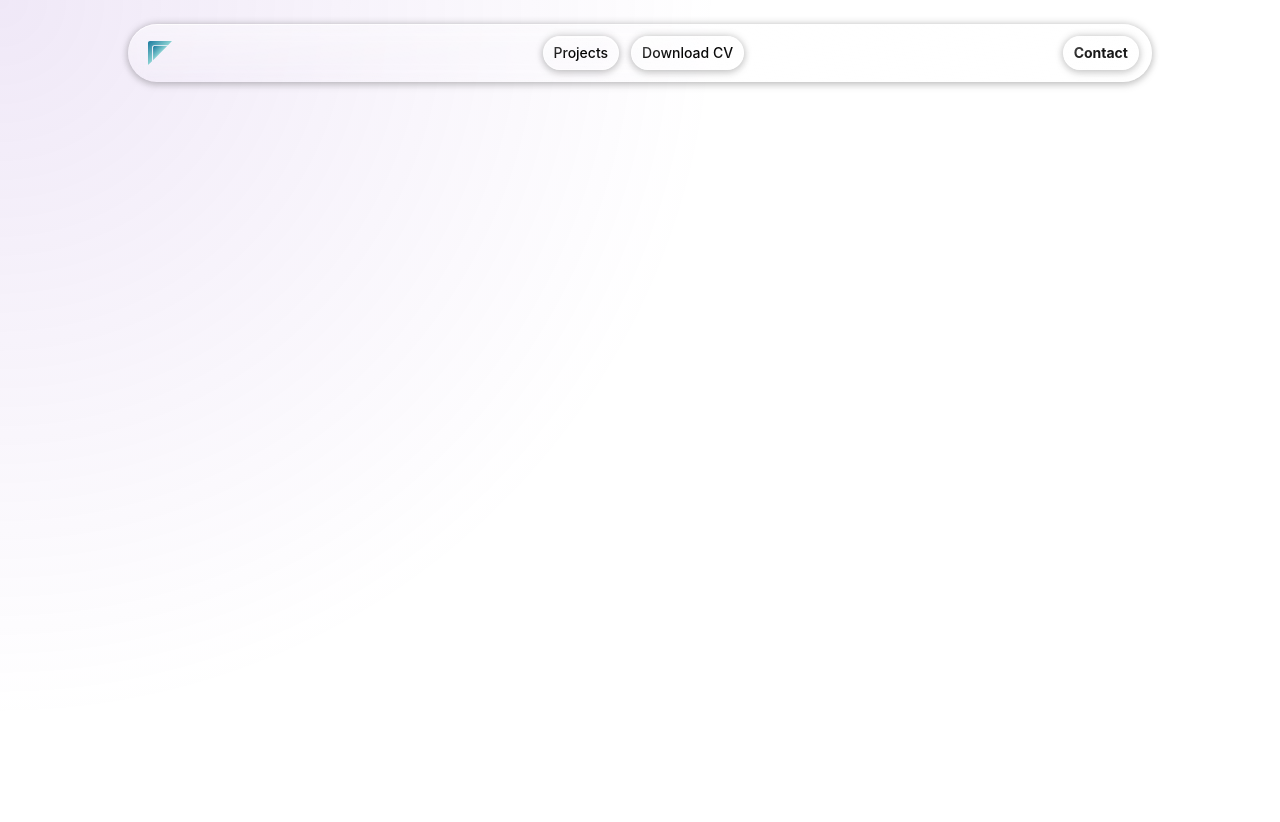
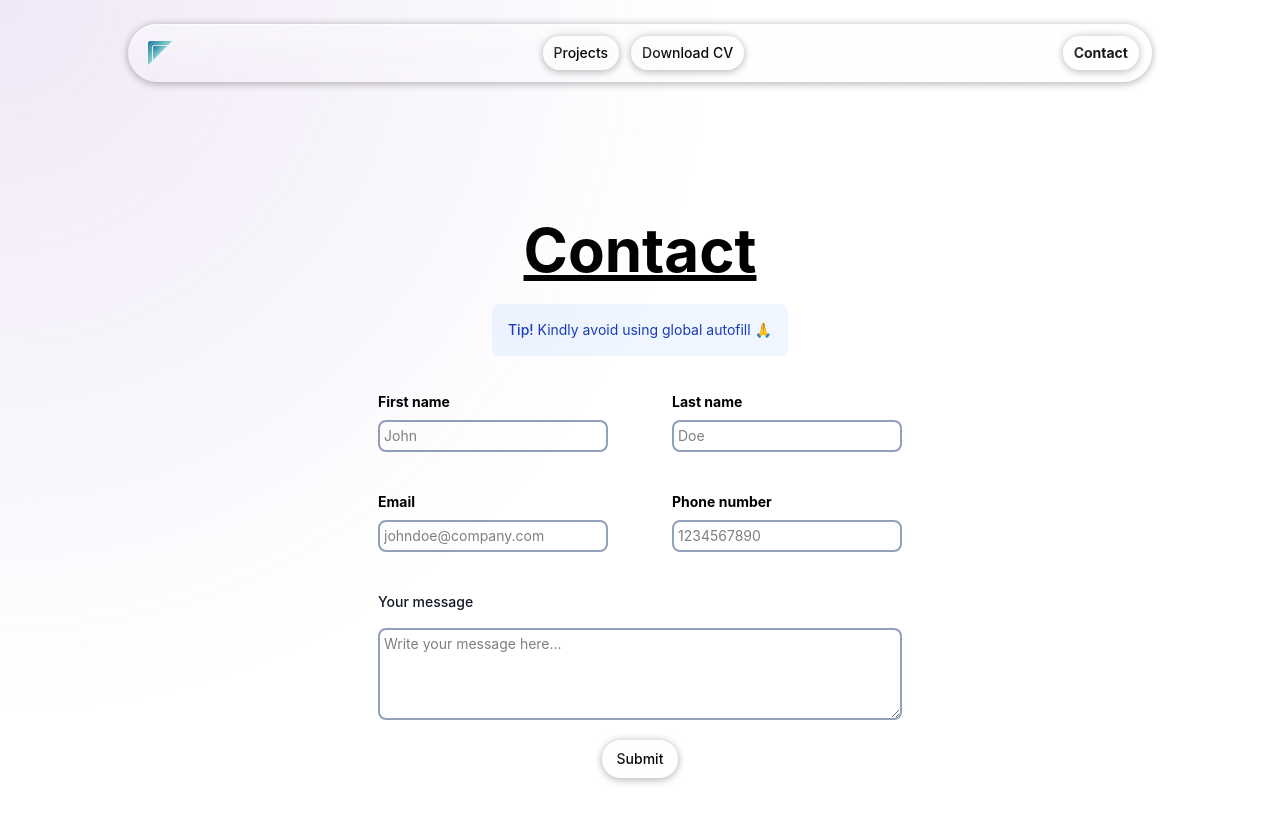
Before and after one commit to FireDrop6000/portfolio, a React (Vite) app: page /#/contact in a window 1280 px wide. Shown: the top 822 px of the page. Before the commit the page ends 800 px from the top, so only its background shows below. Built offline with nearby package versions, Linux system fonts and the light colour scheme.

Commit message:
Added: Contact page; Updated: Animations for home page components;

```diff
--- a/package.json
+++ b/package.json
@@ -13,6 +13,7 @@
     "@fontsource/inter": "^5.2.6",
     "@headlessui/react": "^2.2.4",
     "@heroicons/react": "^2.2.0",
+    "@hookform/resolvers": "^5.2.1",
     "@lottiefiles/dotlottie-react": "^0.14.4",
     "@octokit/rest": "^22.0.0",
     "@octokit/types": "^14.1.0",
@@ -23,8 +24,10 @@
     "framer-motion": "^12.23.12",
     "react": "^19.1.0",
     "react-dom": "^19.1.0",
+    "react-hook-form": "^7.62.0",
     "react-router": "^7.7.1",
-    "tailwindcss": "^4.1.11"
+    "tailwindcss": "^4.1.11",
+    "zod": "^4.1.5"
   },
   "devDependencies": {
     "@eslint/js": "^9.30.1",
--- a/src/App.tsx
+++ b/src/App.tsx
@@ -1,17 +1,21 @@
 import { Route, HashRouter as Router, Routes } from "react-router";
 import MouseGlow from "./components/MouseGlow";
 import NavBar from "./components/NavBar";
+import ScrollToTop from "./components/ScrollToTop";
+import Contact from "./pages/Contact";
 import Home from "./pages/Home";
 import Projects from "./pages/Projects";
 
 const App = () => {
 	return (
 		<Router>
+			<ScrollToTop />
 			<MouseGlow />
 			<NavBar />
 			<Routes>
 				<Route path="/" element={<Home />} />
 				<Route path="/projects" element={<Projects />} />
+				<Route path="/contact" element={<Contact />} />
 			</Routes>
 		</Router>
 	);
--- a/src/components/Career.tsx
+++ b/src/components/Career.tsx
@@ -1,3 +1,5 @@
+import { AnimatePresence, motion } from "framer-motion";
+
 const Career = () => {
 	const careerDescription = [
 		{
--- a/src/components/ContactCard.tsx
+++ b/src/components/ContactCard.tsx
@@ -1,3 +1,5 @@
+import { Link } from "react-router";
+
 const ContactCard = () => {
 	return (
 		<div className="w-[80vw] md:w-[40vw] p-6 glass-effect rounded-xl overflow-hidden">
@@ -25,9 +27,12 @@ const ContactCard = () => {
 						I’m just a message away. Let’s talk, build, and create.
 					</p>
 					<div className="flex gap-2">
-						<button className="inline-block rounded-full px-2.5 py-1.5 text-sm font-medium  glass-button overflow-hidden">
+						<Link
+							to="/contact"
+							className="inline-block rounded-full px-2.5 py-1.5 text-sm font-medium  glass-button overflow-hidden"
+						>
 							Contact Me
-						</button>
+						</Link>
 					</div>
 				</div>
 			</div>
--- a/src/components/NavBar.tsx
+++ b/src/components/NavBar.tsx
@@ -29,12 +29,12 @@ const NavBar = () => {
 						</a>
 					</div>
 					<div className="flex items-center justify-end">
-						<a
+						<Link
 							className="inline-flex justify-center whitespace-nowrap rounded-full px-2.5 py-1.5 text-sm font-bold bg-white/2.5 border border-white/50 backdrop-blur-sm shadow-[inset_0_1px_0px_rgba(255,255,255,0.75),0_0_9px_rgba(0,0,0,0.2),0_3px_8px_rgba(0,0,0,0.15)] hover:bg-white/30  duration-300 before:absolute before:inset-0 before:rounded-lg before:bg-gradient-to-br before:from-white/60 before:via-transparent before:to-transparent before:opacity-70 before:pointer-events-none after:absolute after:inset-0 after:rounded-lg after:bg-gradient-to-tl after:from-white/30 after:via-transparent after:to-transparent after:opacity-50 after:pointer-events-none transition antialiased overflow-hidden "
-							href="/login"
+							to="/contact"
 						>
 							Contact
-						</a>
+						</Link>
 					</div>
 				</div>
 			</div>
--- /dev/null
+++ b/src/components/ScrollToTop.tsx
@@ -0,0 +1,14 @@
+import { useEffect } from "react";
+import { useLocation } from "react-router";
+
+const ScrollToTop = () => {
+	const location = useLocation();
+	useEffect(() => {
+		if (!location.hash) {
+			window.scrollTo(0, 0);
+		}
+	}, [location]);
+	return <></>;
+};
+
+export default ScrollToTop;
--- a/src/index.css
+++ b/src/index.css
@@ -2,6 +2,12 @@
 @import "@fontsource/inter/400.css";
 @import "@fontsource/inter/500.css";
 @import "@fontsource/inter/600.css";
+
+input[type="number"]::-webkit-inner-spin-button,
+input[type="number"]::-webkit-outer-spin-button {
+	-webkit-appearance: none;
+	margin: 0;
+}
 
 body {
 	font-family: "Inter", sans-serif;
@@ -47,3 +53,14 @@ body {
 .glass-button {
 	@apply bg-white/2.5 border border-white/50 backdrop-blur-sm shadow-[inset_0_1px_0px_rgba(255,255,255,0.75),0_0_9px_rgba(0,0,0,0.2),0_3px_8px_rgba(0,0,0,0.15)] hover:bg-white/30  duration-300 before:absolute before:inset-0 before:rounded-lg before:bg-gradient-to-br before:from-white/60 before:via-transparent before:to-transparent before:opacity-70 before:pointer-events-none after:absolute after:inset-0 after:rounded-lg after:bg-gradient-to-tl after:from-white/30 after:via-transparent after:to-transparent after:opacity-50 after:pointer-events-none transition antialiased;
 }
+
+.alert-box {
+    @apply p-4 mb-4 text-sm text-red-800 rounded-lg bg-red-50 dark:bg-gray-800 dark:text-red-400
+}
+
+.tip-box{
+    @apply p-4 mb-4 text-sm text-blue-800 rounded-lg bg-blue-50 dark:bg-gray-800 dark:text-blue-400
+}
+.form-input {
+@apply block text-sm border-2 w-full border-slate-400  p-1 rounded-lg focus:outline-none focus:ring focus:ring-offset-2 focus:border-violet-400 focus:ring-violet-600 transition-all duration-300
+}
--- /dev/null
+++ b/src/lib/Types.ts
@@ -0,0 +1,19 @@
+import z from "zod";
+
+export const msgSchema = z.object({
+	firstName: z.string().min(1, "First name should not be empty"),
+	lastName: z.string().min(1, "Last name should not be empty"),
+	email: z.string().min(1, "Email should not be empty").email(),
+	phone: z
+		.string()
+		.refine((val) => !Number.isNaN(parseInt(val, 10)), {
+			message: "Expected number, received a string",
+		})
+		.min(10, "Phone number should be of 10 digits")
+		.max(10, "Phone number should be of 10 digits")
+		.optional()
+		.or(z.literal("")),
+	msg: z.string().min(1, "Message should not empty"),
+});
+
+export type MsgSchema = z.infer<typeof msgSchema>;
--- /dev/null
+++ b/src/pages/Contact.tsx
@@ -0,0 +1,192 @@
+import { zodResolver } from "@hookform/resolvers/zod";
+import { AnimatePresence, motion } from "framer-motion";
+import { useState } from "react";
+import { useForm } from "react-hook-form";
+import { type MsgSchema, msgSchema } from "../lib/Types";
+
+const Contact = () => {
+	const {
+		register,
+		handleSubmit,
+		formState: { errors, isSubmitting },
+		reset,
+	} = useForm<MsgSchema>({
+		mode: "onSubmit",
+		reValidateMode: "onSubmit",
+		resolver: zodResolver(msgSchema),
+	});
+
+	const [isSent, setIsSent] = useState<null | boolean>(null);
+	const onSubmit = async (data: MsgSchema) => {
+		try {
+			const res = await fetch(
+				"https://h8qp0bccz7.execute-api.ap-south-1.amazonaws.com/send",
+				{
+					method: "POST",
+					body: JSON.stringify(data),
+					headers: {
+						"Content-Type": "application/json",
+					},
+				},
+			);
+
+			if (!res.ok) {
+				setIsSent(false);
+			} else {
+				setIsSent(true);
+				reset();
+			}
+		} catch {
+			setIsSent(false);
+		}
+	};
+
+	return (
+		<AnimatePresence mode="wait">
+			<motion.div
+				key="ContactPage"
+				initial={{ opacity: 0, y: 10 }}
+				animate={{ opacity: 1, y: 0 }}
+				transition={{ duration: 0.7 }}
+				className="flex flex-col mt-55 items-center justify-center"
+			>
+				<h1 className="text-6xl underline font-bold">Contact</h1>
+
+				<div className="mt-6">
+					<div className="tip-box" role="alert">
+						<span className="font-medium">Tip!</span> Kindly avoid using global
+						autofill 🙏
+					</div>
+
+					{isSent === false && (
+						<div className="alert-box" role="alert">
+							<span className="font-medium">Danger alert!</span> Cannot complete
+							request. Try again later!
+						</div>
+					)}
+
+					{errors.firstName && (
+						<div className="alert-box" role="alert">
+							<span className="font-medium">Danger alert!</span>{" "}
+							{`${errors.firstName.message}`}
+						</div>
+					)}
+
+					{errors.lastName && (
+						<div className="alert-box" role="alert">
+							<span className="font-medium">Danger alert!</span>{" "}
+							{`${errors.lastName.message}`}
+						</div>
+					)}
+
+					{errors.email && (
+						<div className="alert-box" role="alert">
+							<span className="font-medium">Danger alert!</span>{" "}
+							{`${errors.email.message}`}
+						</div>
+					)}
+
+					{errors.phone && (
+						<div className="alert-box" role="alert">
+							<span className="font-medium">Danger alert!</span>{" "}
+							{`${errors.phone.message}`}
+						</div>
+					)}
+
+					{errors.msg && (
+						<div className="alert-box" role="alert">
+							<span className="font-medium">Danger alert!</span>{" "}
+							{`${errors.msg.message}`}
+						</div>
+					)}
+				</div>
+
+				<form
+					onSubmit={handleSubmit(onSubmit)}
+					className="flex flex-col p-20 pt-0 items-center "
+				>
+					<div className="grid md:grid-cols-2 gap-6 gap-y-0">
+						<div className="flex flex-col gap-2 p-5">
+							<label htmlFor="FirstName" className="block text-sm font-bold">
+								First name
+							</label>
+							<input
+								id="FirstName"
+								{...register("firstName")}
+								type="text"
+								className="form-input "
+								placeholder="John"
+							/>
+						</div>
+
+						<div className="flex flex-col gap-2 p-5">
+							<label htmlFor="LastName" className="block text-sm font-bold">
+								Last name
+							</label>
+							<input
+								id="LastName"
+								{...register("lastName")}
+								type="text"
+								className="form-input "
+								placeholder="Doe"
+							/>
+						</div>
+
+						<div className="flex flex-col gap-2 p-5">
+							<label htmlFor="Email" className="block text-sm font-bold">
+								Email
+							</label>
+							<input
+								id="Email"
+								{...register("email")}
+								type="email"
+								className="form-input "
+								placeholder="johndoe@company.com"
+							/>
+						</div>
+
+						<div className="flex flex-col gap-2 p-5">
+							<label htmlFor="Phone" className="block text-sm font-bold">
+								Phone number
+							</label>
+							<input
+								id="Phone"
+								{...register("phone")}
+								type="tel"
+								onWheel={(event) => {
+									(event.target as HTMLElement).blur();
+								}}
+								className="form-input "
+								placeholder="1234567890"
+							/>
+						</div>
+						<div className="flex flex-col gap-2 p-5 md:col-span-2">
+							<label
+								htmlFor="Message"
+								className="block mb-2 text-sm font-medium text-gray-900 dark:text-white"
+							>
+								Your message
+							</label>
+							<textarea
+								id="Message"
+								{...register("msg")}
+								rows={4}
+								className="form-input "
+								placeholder="Write your message here..."
+							></textarea>
+						</div>
+					</div>
+					<button
+						type="submit"
+						disabled={isSubmitting}
+						className="glass-button px-3.5 py-2 font-medium rounded-full overflow-hidden text-sm cursor-pointer"
+					>
+						{isSubmitting ? "Submitting..." : "Submit"}
+					</button>
+				</form>
+			</motion.div>
+		</AnimatePresence>
+	);
+};
+
+export default Contact;
```
Also changed, not shown: src/pages/Home.tsx (+61 -6 lines), src/pages/Projects.tsx (+26 -3 lines), 1 other file (tests, documents, lock files or other folders).
